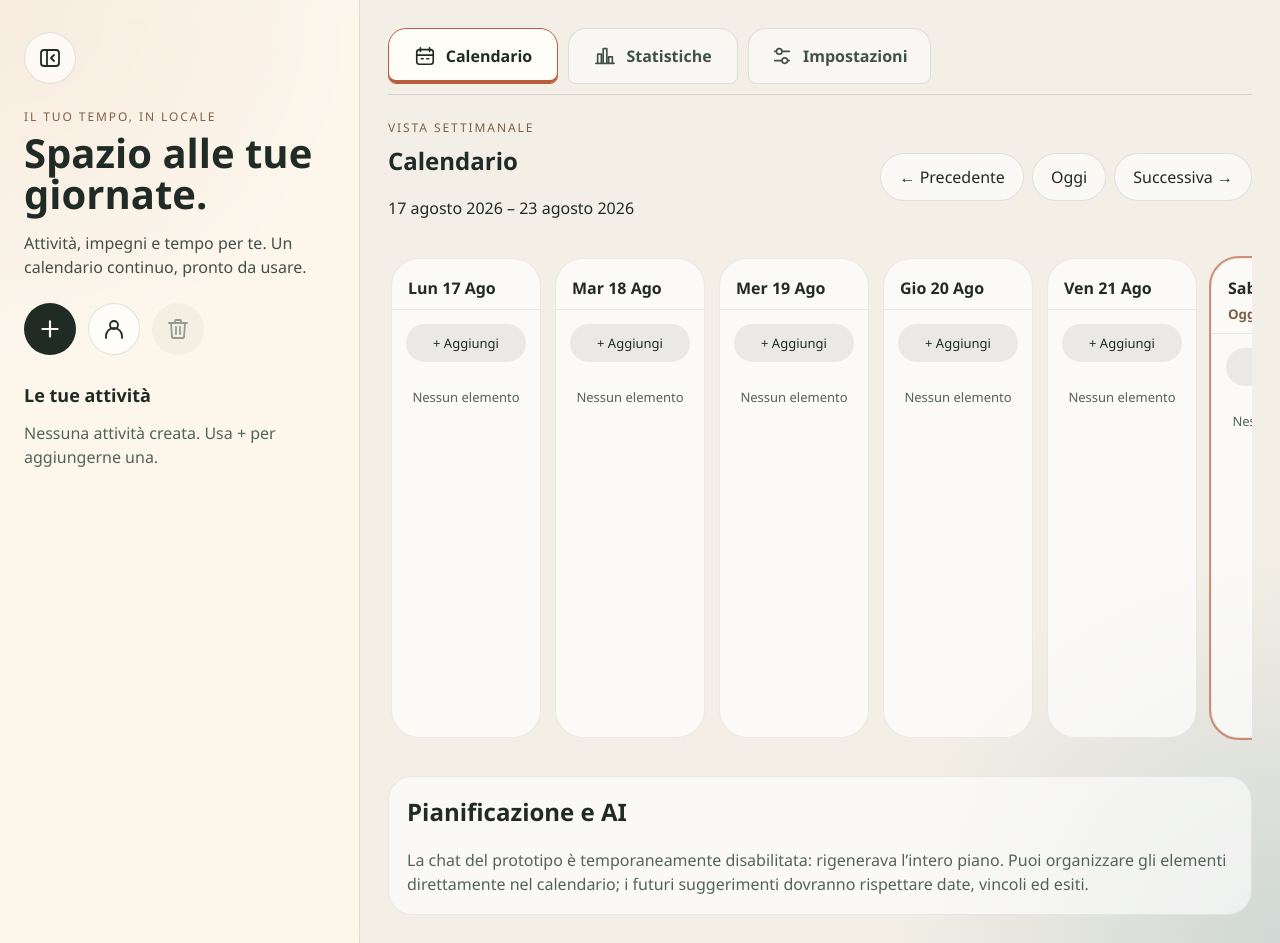
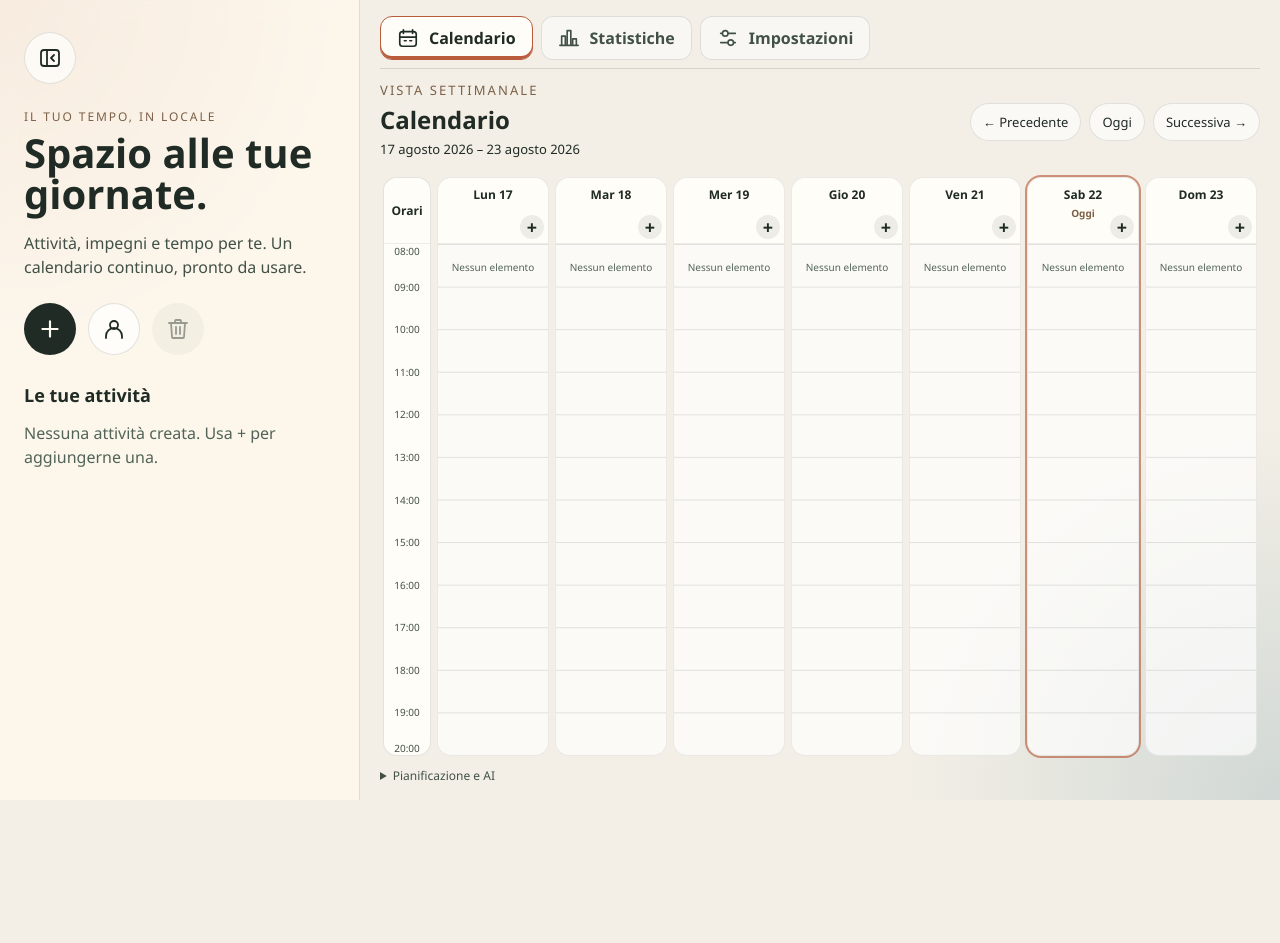
Before and after one commit to luca-parlapiano/time_management_app, a React (Vite) app: page / in a window 1280 px wide. After the commit the page ends 800 px from the top, so only its background shows below. Built offline with nearby package versions, Linux system fonts and the light colour scheme.

Commit message:
adattamento display

```diff
--- a/src/App.tsx
+++ b/src/App.tsx
@@ -348,18 +348,18 @@ function App() {
             onAdd={(date) => setEditor({ date })}
             onEdit={setEventMenu}
           />
-          <section
-            className="summary-card"
+          <details
+            className="calendar-planning-note"
             aria-label="Pianificazione"
           >
-            <h2>Pianificazione e AI</h2>
+            <summary>Pianificazione e AI</summary>
             <p className="summary-empty-copy">
               La chat del prototipo è temporaneamente disabilitata: rigenerava
               l’intero piano. Puoi organizzare gli elementi direttamente nel
               calendario; i futuri suggerimenti dovranno rispettare date,
               vincoli ed esiti.
             </p>
-          </section>
+          </details>
         </section>
         <section
           id="panel-statistics"
--- a/src/components/WeeklyCalendar.tsx
+++ b/src/components/WeeklyCalendar.tsx
@@ -1,5 +1,4 @@
 import type { CSSProperties } from "react";
-import { FolderShape } from "./FolderShape";
 import { EventIcon } from "./EventIcon";
 import { addDays, displayDate, eventAppearance, eventColors, eventIcons, kindLabels, occurrences, outcomeLabels, today, type CalendarState, type Occurrence } from "../domain/calendar";
 
@@ -10,21 +9,44 @@ interface WeeklyCalendarProps {
   onAdd: (date: string) => void;
   onEdit: (item: Occurrence) => void;
 }
+function minutes(time: string) {
+  const [hours, mins] = time.split(":").map(Number);
+  return hours * 60 + mins;
+}
 export function WeeklyCalendar({ state, week, disabled, onAdd, onEdit }: WeeklyCalendarProps) {
   const visible = occurrences(state.items, week, addDays(week, 6));
-  return <section className="calendar-grid continuous-calendar" aria-label="Calendario settimanale">
-    {Array.from({ length: 7 }, (_, i) => addDays(week, i)).map(date => {
-      const entries = visible.filter(item => item.date <= date && (item.endDate > date || (item.endDate === date && item.end > "00:00")));
+  const days = Array.from({ length: 7 }, (_, i) => addDays(week, i));
+  const dayEntries = days.map(date => visible.filter(item => item.date <= date && (item.endDate > date || (item.endDate === date && item.end > "00:00"))));
+  let firstHour = 8;
+  let lastHour = 20;
+  dayEntries.forEach((entries, index) => entries.forEach(item => {
+    firstHour = Math.min(firstHour, item.date < days[index] ? 0 : Math.floor(minutes(item.start) / 60));
+    lastHour = Math.max(lastHour, item.endDate > days[index] ? 24 : Math.ceil(minutes(item.end) / 60));
+  }));
+  const totalMinutes = (lastHour - firstHour) * 60;
+  const hours = Array.from({ length: lastHour - firstHour + 1 }, (_, index) => firstHour + index);
+  return <section className="calendar-grid continuous-calendar hourly-calendar" aria-label="Calendario settimanale" style={{ "--hour-count": lastHour - firstHour } as CSSProperties}>
+    <aside className="calendar-time-column" aria-label="Orari">
+      <header className="day-header">Orari</header>
+      <div className="time-timeline">
+        {hours.map((hour, index) => <span key={hour} className="calendar-hour" style={{ top: `${index / (lastHour - firstHour) * 100}%` }}>{String(hour).padStart(2, "0")}:00</span>)}
+      </div>
+    </aside>
+    {days.map((date, dayIndex) => {
+      const entries = dayEntries[dayIndex];
       return <article key={date} className={`day-column ${date === today() ? "day-today" : ""}`}>
-        <header className="day-header"><time dateTime={date}>{displayDate(date, { weekday: "short", month: "short" })}</time>{date === today() && <small>Oggi</small>}</header>
-        <div className="day-blocks">
-          <button disabled={disabled} type="button" className="day-add ghost-button" aria-label={`Aggiungi attività il ${date}`} onClick={() => onAdd(date)}>+ Aggiungi</button>
+        <header className="day-header"><time dateTime={date}>{displayDate(date, { weekday: "short", day: "numeric", month: undefined })}</time><small>{date === today() ? "Oggi" : "\u00a0"}</small>
+          <button disabled={disabled} type="button" className="day-add ghost-button" aria-label={`Aggiungi attività il ${date}`} onClick={() => onAdd(date)} title="Aggiungi attività">+</button>
+        </header>
+        <div className="day-blocks day-timeline">
           {entries.length === 0 && <p className="day-empty">Nessun elemento</p>}
           {entries.map(item => {
             const appearance = eventAppearance(item);
             const details = `${kindLabels[item.kind]}${item.outcome ? `, ${outcomeLabels[item.outcome]}` : ""}${item.recurring ? ", settimanale" : ""}`;
-            return <button disabled={disabled} type="button" key={item.id} className={`calendar-item${item.completed ? " calendar-item-completed" : ""}`} style={{ "--event-color": eventColors[appearance.color].value } as CSSProperties} onClick={() => onEdit(item)} aria-haspopup="dialog" aria-label={`Apri ${item.title}, ${eventIcons[appearance.icon]}, ${details}, ${displayDate(item.date)} ${item.start} – ${displayDate(item.endDate)} ${item.end}`}>
-              <FolderShape />
+            const start = item.date < date ? 0 : minutes(item.start);
+            const end = item.endDate > date ? 1440 : minutes(item.end);
+            const compact = end - start < 90;
+            return <button disabled={disabled} type="button" key={item.id} className={`calendar-item timeline-item${compact ? " timeline-item-compact" : ""}${item.completed ? " calendar-item-completed" : ""}`} style={{ "--event-color": eventColors[appearance.color].value, top: `${(start - firstHour * 60) / totalMinutes * 100}%`, height: `calc(${(end - start) / totalMinutes * 100}% - 1px)` } as CSSProperties} title={`${item.title} · ${item.start}–${item.end}`} onClick={() => onEdit(item)} aria-haspopup="dialog" aria-label={`Apri ${item.title}, ${eventIcons[appearance.icon]}, ${details}, ${displayDate(item.date)} ${item.start} – ${displayDate(item.endDate)} ${item.end}`}>
               <span className="event-main"><span className="event-icon"><EventIcon icon={appearance.icon} /></span><strong>{item.title}</strong></span>
               <span className="event-indicators">
                 {item.kind !== "flexible" && <span title="Vincolo bloccato" aria-label="Vincolo bloccato">🔒</span>}
--- a/src/styles.css
+++ b/src/styles.css
@@ -233,6 +233,7 @@ h1 {
 
 .day-header {
   padding: 18px 16px 10px;
+  text-align: center;
   font-weight: 700;
   border-bottom: 1px solid rgba(var(--ink-rgb), 0.08);
 }
@@ -1913,6 +1914,29 @@ button:disabled { cursor: not-allowed; opacity: 0.5; transform: none; }
 .editor-save-footer .modal-actions { margin-top: 0; }
 .editor-save-error { margin: 0 0 10px; padding: 10px 12px; font-size: 13px; }
 
+.continuous-calendar.hourly-calendar { grid-template-columns: 64px repeat(7, minmax(150px, 1fr)); max-height: 78vh; overflow: auto; align-items: start; isolation: isolate; }
+.hourly-calendar .day-column { overflow: visible; min-height: 0; }
+.hourly-calendar .day-header { position: sticky; top: 0; z-index: 3; height: 124px; padding: 14px 10px 10px; border-radius: 28px 28px 0 0; background: rgb(var(--surface-rgb)); }
+.hourly-calendar .day-add { margin-top: 10px; }
+.hourly-calendar .day-timeline { position: relative; display: block; height: var(--timeline-height); padding: 0; background: repeating-linear-gradient(to bottom, rgba(var(--ink-rgb), 0.12) 0, rgba(var(--ink-rgb), 0.12) 1px, transparent 1px, transparent var(--hour-height)); }
+.hourly-calendar .day-empty { position: absolute; top: 16px; left: 0; right: 0; margin: 0; }
+.hourly-calendar .timeline-item { position: absolute; left: 5px; width: calc(100% - 10px); min-height: 0; overflow: hidden; }
+.hourly-calendar .timeline-item-compact { padding: 0 6px; border-radius: 6px; background: color-mix(in srgb, var(--event-color) 25%, #fff); border-left: 3px solid var(--event-color); }
+.timeline-item-compact .folder-shape, .timeline-item-compact .event-indicators { display: none; }
+.timeline-item-compact .event-main { flex-direction: row; gap: 6px; text-align: left; }
+.timeline-item-compact .event-icon { width: 22px; height: 22px; flex: 0 0 22px; border-radius: 6px; }
+.timeline-item-compact .event-icon svg { width: 16px; height: 16px; }
+.timeline-item-compact .event-main strong { white-space: nowrap; overflow: hidden; text-overflow: ellipsis; }
+.calendar-time-column { position: sticky; left: 0; z-index: 4; border: 1px solid rgba(var(--ink-rgb), 0.12); border-radius: 20px 20px 0 0; background: rgb(var(--surface-rgb)); }
+.calendar-time-column .day-header { display: flex; align-items: center; justify-content: center; padding: 0; font-size: 13px; }
+.time-timeline { position: relative; height: var(--timeline-height); }
+.calendar-hour { position: absolute; left: 0; right: 0; text-align: center; transform: translateY(-50%); font-size: 12px; font-variant-numeric: tabular-nums; color: var(--text-secondary); }
+.calendar-hour:first-child { transform: none; }
+.calendar-hour:last-child { transform: translateY(-100%); }
+@media (max-width: 720px) {
+  .continuous-calendar.hourly-calendar { grid-template-columns: 56px repeat(7, minmax(190px, 65vw)); }
+}
+
 /* The compact drawer keeps all controls on the same vertical axis. */
 .app-shell.drawer-layout { grid-template-columns: 360px minmax(0, 1fr); transition: grid-template-columns 180ms ease; }
 .drawer-layout .hero-panel { min-width: 0; border-right: 1px solid rgba(var(--ink-rgb), 0.12); border-bottom: 0; }
@@ -1935,3 +1959,49 @@ button:disabled { cursor: not-allowed; opacity: 0.5; transform: none; }
 @media (prefers-reduced-motion: reduce) {
   .app-shell.drawer-layout { transition: none; }
 }
+
+/* Fit the weekly overview to the available window height. */
+.app-shell.drawer-layout { height: 100dvh; min-height: 0; overflow: hidden; }
+.drawer-layout .hero-panel { overflow-y: auto; }
+.drawer-layout .calendar-panel { display: flex; flex-direction: column; min-height: 0; padding: 16px 20px; overflow: hidden; }
+.drawer-layout .workspace-tabs { flex-shrink: 0; gap: 8px; margin-bottom: 12px; padding-bottom: 8px; }
+.drawer-layout .workspace-tab { min-height: 44px; min-width: 0; padding: 10px 16px; border-radius: 12px; }
+.drawer-layout .calendar-header { flex-shrink: 0; gap: 12px; margin-bottom: 12px; }
+.drawer-layout .calendar-header h2 { margin-bottom: 4px; font-size: 24px; }
+.drawer-layout .calendar-header p { margin-bottom: 4px; font-size: 13px; }
+.drawer-layout .week-navigation button { padding: 9px 12px; font-size: 13px; }
+.drawer-layout [role="tabpanel"] { min-height: 0; overflow: auto; }
+.drawer-layout #panel-calendar:not([hidden]) { display: flex; flex-direction: column; flex: 1; gap: 8px; }
+.calendar-planning-note { flex-shrink: 0; font-size: 12px; color: var(--text-secondary); }
+.calendar-planning-note summary { cursor: pointer; }
+.calendar-planning-note p { margin: 8px 0 0; max-width: 800px; }
+.continuous-calendar.hourly-calendar { flex: 1; min-height: 280px; max-height: none; grid-template-columns: 48px repeat(7, minmax(0, 1fr)); gap: 6px; padding: 3px; align-items: stretch; }
+.hourly-calendar .day-column, .hourly-calendar .calendar-time-column { height: 100%; min-width: 0; border-radius: 14px; }
+.hourly-calendar .day-header { height: 66px; padding: 8px 4px; border-radius: 14px 14px 0 0; font-size: 12px; }
+.hourly-calendar .day-header small { margin-top: 3px; font-size: 10px; }
+.hourly-calendar .day-add { position: absolute; bottom: 4px; right: 4px; width: 24px; height: 24px; margin: 0; padding: 0; font-size: 18px; }
+.hourly-calendar .day-timeline, .hourly-calendar .time-timeline { height: calc(100% - 66px); }
+.hourly-calendar .day-timeline { background: linear-gradient(to bottom, rgba(var(--ink-rgb), 0.12) 1px, transparent 1px); background-size: 100% calc(100% / var(--hour-count)); }
+.hourly-calendar .day-empty { font-size: 10px; padding: 0 3px; }
+.hourly-calendar .calendar-hour { font-size: 10px; }
+.hourly-calendar .timeline-item { justify-content: flex-start; align-items: stretch; gap: 3px; left: 3px; width: calc(100% - 6px); padding: 4px; border-radius: 6px; border-left: 3px solid var(--event-color); background: color-mix(in srgb, var(--event-color) 25%, #fff); }
+.hourly-calendar .timeline-item .event-main { flex-direction: row; gap: 4px; text-align: left; }
+.hourly-calendar .timeline-item .event-main strong { font-size: 11px; white-space: nowrap; overflow: hidden; text-overflow: ellipsis; }
+.hourly-calendar .timeline-item .event-icon { flex: 0 0 18px; width: 18px; height: 18px; border-radius: 4px; }
+.hourly-calendar .timeline-item .event-icon svg { width: 14px; height: 14px; }
+.hourly-calendar .timeline-item .event-indicators { justify-content: flex-start; font-size: 10px; }
+.hourly-calendar .timeline-item-compact { padding: 0 3px; justify-content: center; }
+@media (max-width: 1100px) and (min-width: 721px) {
+  .app-shell.drawer-layout:not(.sidebar-collapsed) { grid-template-columns: 240px minmax(0, 1fr); }
+  .drawer-layout .hero-panel { padding: 20px 15px; }
+  .drawer-layout .hero-panel h1 { font-size: 30px; }
+}
+@media (max-width: 720px) {
+  .drawer-layout .calendar-panel { padding: 10px; }
+  .drawer-layout .workspace-tabs { flex-wrap: nowrap; gap: 4px; }
+  .drawer-layout .workspace-tab { flex: 1; flex-direction: column; padding: 6px 3px; gap: 4px; font-size: 10px; }
+  .drawer-layout .calendar-header { gap: 6px; }
+  .drawer-layout .week-navigation { gap: 4px; }
+  .drawer-layout .week-navigation button { padding: 7px; font-size: 11px; }
+  .continuous-calendar.hourly-calendar { grid-template-columns: 40px repeat(7, minmax(90px, 1fr)); }
+}
```
